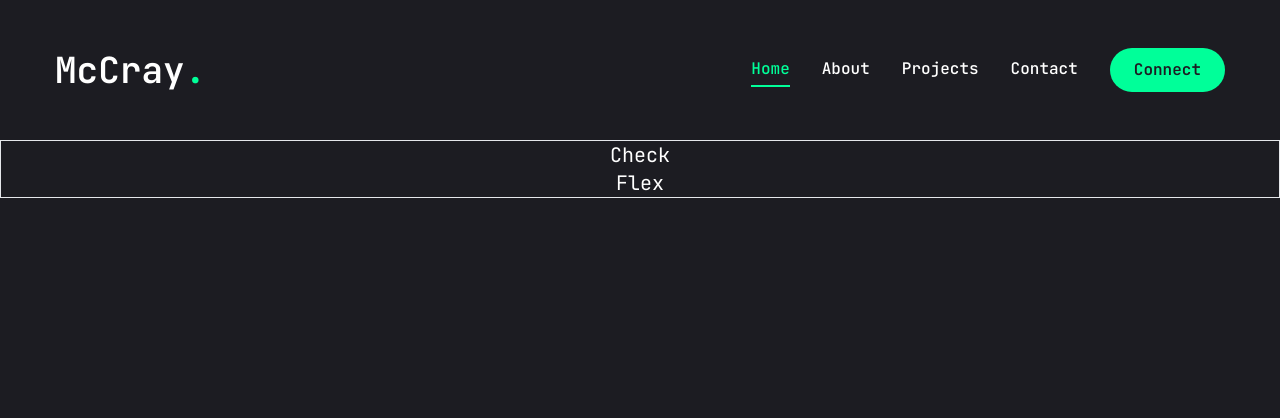
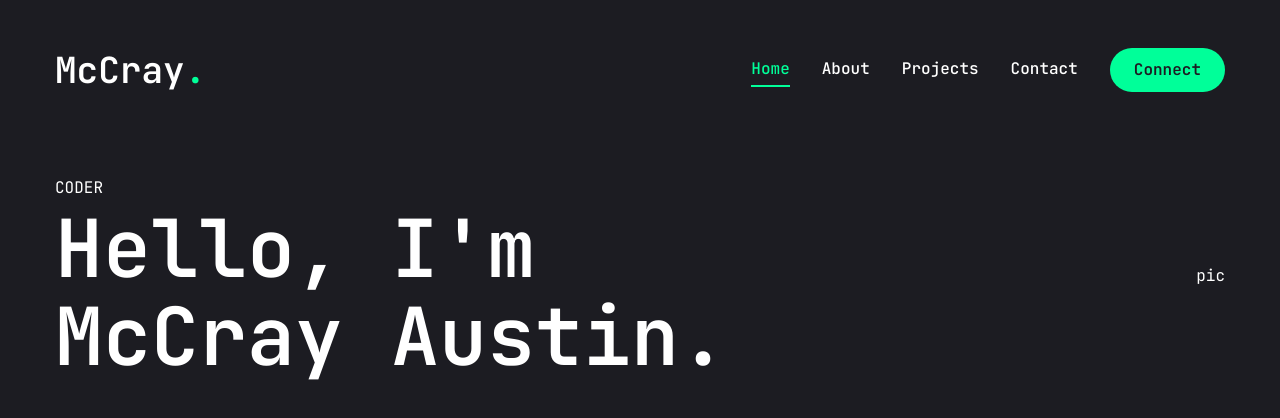
Before and after one commit to mmaustin/mccray-portfolio, a Next.js app in the folder next-portfolio/: page / in a window 1280 px wide. Shown: the top 418 px of the page. Built offline with nearby package versions, Linux system fonts and the light colour scheme.

Commit message:
Added custom stylings for h elements in global css file

```diff
--- a/next-portfolio/app/globals.css
+++ b/next-portfolio/app/globals.css
@@ -7,4 +7,13 @@
   body {
     @apply font-primary bg-primary text-white leading-loose;
   }
+  .h1 {
+    @apply text-[48px] xl:text-[80px] leading-[1.1] font-semibold;
+  }
+  .h2 {
+    @apply text-[36px] xl:text-[48px] leading-[1.1] font-semibold;
+  }
+  .h3 {
+    @apply text-[20px] xl:text-[24px] leading-[1.1] font-semibold;
+  }
 }
--- a/next-portfolio/app/page.js
+++ b/next-portfolio/app/page.js
@@ -1,10 +1,26 @@
-import Image from "next/image";
+import { Button } from "@/components/ui/button";
+import { Fullscreen } from "lucide-react";
+import { FiDownload } from "react-icons/fi"
 
-export default function Home() {
+const HomePage = () => {
   return (
-    <div className=" text-xl flex flex-col items-center border">
-      <p className="">Check</p>
-      <p>Flex</p>
-    </div>
-  );
+    <section className="h-full">
+      <div className="container mx-auto h-full">
+        <div className="flex flex-col lg:flex-row items-center justify-between lg:pt-8 lg:pb-24">
+          <div className="text-center lg:text-left">
+            <span>CODER</span>
+            <h1 className="h1">Hello, I'm <br />
+              <span>McCray Austin.</span>
+            </h1>
+          </div>
+
+
+          <div>
+            pic
+          </div>
+        </div>
+      </div>
+    </section>
+  )
 }
+export default HomePage;
```
